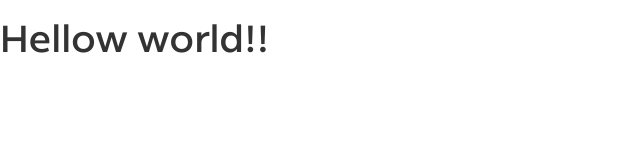
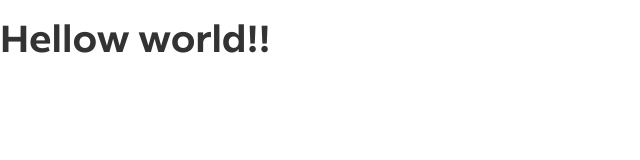
Before and after one commit to shujale/exam2018, a plain HTML site: page index.html in a window 1280 px wide. Shown: the full height of the page, 0-640 px from the left. Drawn offline with nearby package versions, Linux system fonts and the light colour scheme; files whose address does not match are found by name; a web font is replaced by a local one.

Commit message:
Ændre navn for class for at teste

```diff
--- a/index.html
+++ b/index.html
@@ -11,7 +11,7 @@
   </head>
   <body>
 
-   <h1 class="heading-heliosSemibold">Hellow world!!</h1>
+   <h1 class="heading-heliosBold">Hellow world!!</h1>
 
     <script src="https://ajax.googleapis.com/ajax/libs/jquery/2.1.4/jquery.min.js"></script>
     <script src="https://maxcdn.bootstrapcdn.com/bootstrap/3.3.7/js/bootstrap.min.js" integrity="sha384-Tc5IQib027qvyjSMfHjOMaLkfuWVxZxUPnCJA7l2mCWNIpG9mGCD8wGNIcPD7Txa" crossorigin="anonymous"></script>
```
